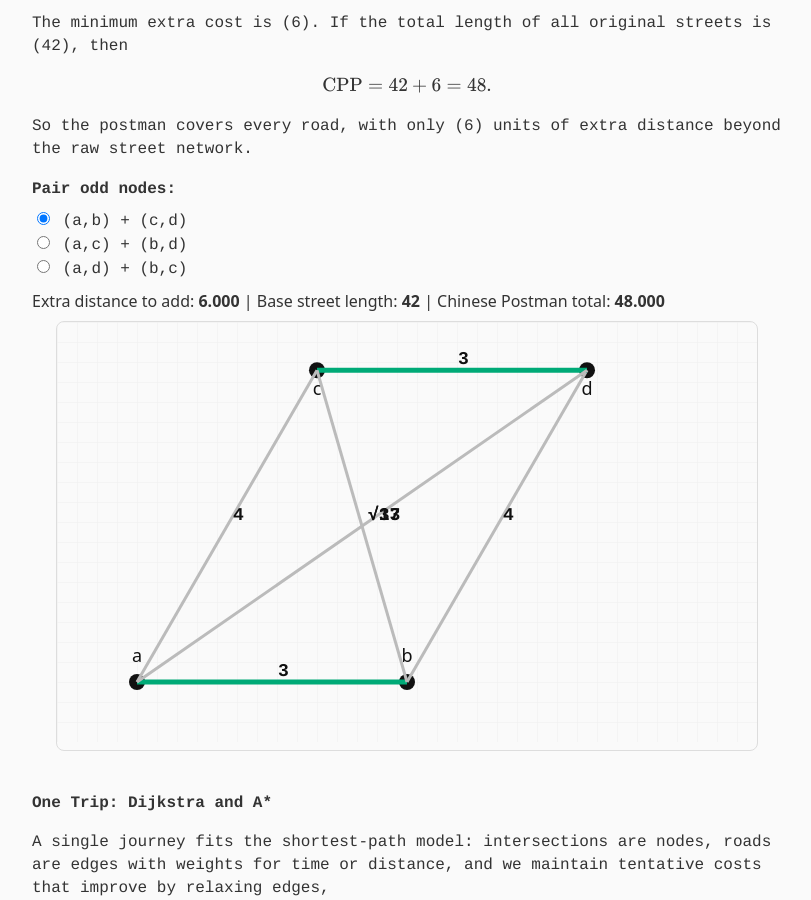
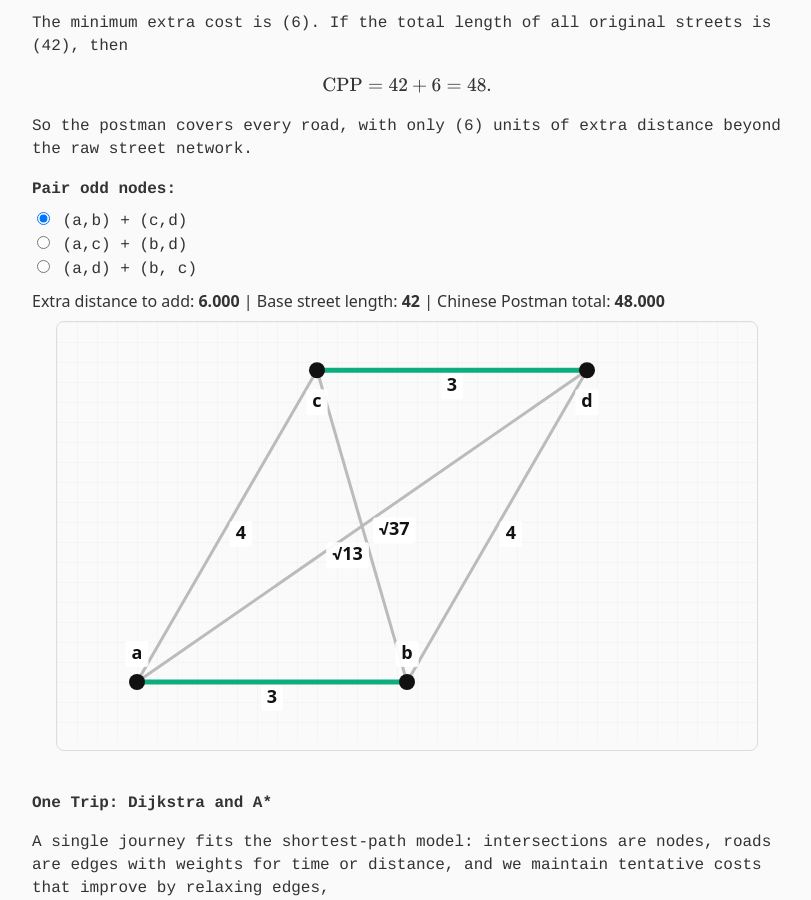
Before and after one commit to gcol33/blog, a Jekyll site: the page built from _posts/2025-09-12-the-map-always-knows.md, in a window 1280 px wide and 900 px high, scrolled down 1638 px. Shown: the whole window, without its empty margins (233-1044 px from the left). Built offline with Jekyll 4.4.1, drawn with Linux system fonts in a browser that asks for light colours; part of the change alters nothing that is shown.

Commit message:
update blog post

```diff
--- a/_posts/2025-09-12-the-map-always-knows.md
+++ b/_posts/2025-09-12-the-map-always-knows.md
@@ -59,13 +59,13 @@ $$
 
 So the postman covers every road, with only \(6\) units of extra distance beyond the raw street network.
 
-<!-- CPP Worked Example — wide parallelogram (scaled to fit) -->
+<!-- CPP Worked Example — wide parallelogram (scaled to fit, no label overlap) -->
 <div id="cpp-visual" style="margin:1rem 0;">
   <div class="cpp-controls" style="margin-bottom:0.5rem;">
     <strong style="display:block;margin-bottom:0.5rem;">Pair odd nodes:</strong>
     <div><label><input type="radio" name="cpp-pair" value="ab-cd" checked> (a,b) + (c,d)</label></div>
     <div><label><input type="radio" name="cpp-pair" value="ac-bd"> (a,c) + (b,d)</label></div>
-    <div><label><input type="radio" name="cpp-pair" value="ad-bc"> (a,d) + (b,c)</label></div>
+    <div><label><input type="radio" name="cpp-pair" value="ad-bc"> (a,d) + (b, c)</label></div>
   </div>
 
   <div class="cpp-summary" style="font-family:system-ui,Segoe UI,Roboto,Helvetica,Arial,sans-serif;margin-bottom:0.5rem;">
@@ -77,83 +77,182 @@ So the postman covers every road, with only \(6\) units of extra distance beyond
   <div class="cpp-svgwrap" style="max-width:700px;margin:auto;border:1px solid #ddd;border-radius:8px;overflow:hidden;">
     <svg id="cpp-svg" viewBox="0 0 700 420" width="100%" height="auto" aria-labelledby="cpp-title cpp-desc" role="img">
       <title id="cpp-title">Parallelogram layout: sides 3 and 4 at 60°, diagonals √37 and √13</title>
-      <desc id="cpp-desc">Nodes a,b on top; c,d below. Selecting a pairing highlights edges and updates extra cost.</desc>
+      <desc id="cpp-desc">Interactive CPP matching on a slanted 3×4 parallelogram. Distances are Euclidean.</desc>
 
       <defs>
         <pattern id="grid" width="20" height="20" patternUnits="userSpaceOnUse">
           <path d="M20 0 L0 0 0 20" fill="none" stroke="#eee" stroke-width="1"/>
         </pattern>
       </defs>
+
       <rect x="0" y="0" width="100%" height="100%" fill="url(#grid)"></rect>
 
-      <g id="nodes" fill="#111" font-family="system-ui,Segoe UI,Roboto,Helvetica,Arial,sans-serif" font-size="18">
-        <circle id="n-a" r="8"></circle><text id="t-a" text-anchor="middle">a</text>
-        <circle id="n-b" r="8"></circle><text id="t-b" text-anchor="middle">b</text>
-        <circle id="n-c" r="8"></circle><text id="t-c" text-anchor="middle">c</text>
-        <circle id="n-d" r="8"></circle><text id="t-d" text-anchor="middle">d</text>
+      <!-- Edges -->
+      <g id="edges" stroke="#bbb" stroke-width="3">
+        <line id="e-ab" />
+        <line id="e-ac" />
+        <line id="e-bd" />
+        <line id="e-cd" />
+        <line id="e-ad" />
+        <line id="e-bc" />
       </g>
 
-      <g id="edges" stroke="#bbb" stroke-width="3">
-        <line id="e-ab" /><line id="e-ac" /><line id="e-bd" />
-        <line id="e-cd" /><line id="e-ad" /><line id="e-bc" />
+      <!-- Edge labels (JS adds text + white backplates) -->
+      <g id="labels"></g>
+
+      <!-- Nodes -->
+      <g id="nodes">
+        <circle id="n-a" r="8" fill="#111"></circle>
+        <circle id="n-b" r="8" fill="#111"></circle>
+        <circle id="n-c" r="8" fill="#111"></circle>
+        <circle id="n-d" r="8" fill="#111"></circle>
       </g>
 
-      <g id="labels" fill="#111" font-size="18" font-weight="bold"></g>
+      <!-- Node labels (JS adds text + white backplates) -->
+      <g id="node-labels"></g>
     </svg>
   </div>
 </div>
 
 <script>
 (function(){
-  const SQRT3=Math.sqrt(3);
-  const W={a:{X:0,Y:0}, b:{X:3,Y:0}, c:{X:2,Y:2*SQRT3}, d:{X:5,Y:2*SQRT3}};
-  const s=90, x0=80, y0=360; // smaller scale, larger margin
-  function map(P){return {x:x0+s*P.X,y:y0-s*P.Y};}
-  function dist(P,Q){const dx=P.X-Q.X,dy=P.Y-Q.Y;return Math.hypot(dx,dy);}
+  // --- Geometry: parallelogram with sides 3 and 4 at 60° ---
+  const SQRT3 = Math.sqrt(3);
+  const W = {
+    a:{X:0, Y:0},
+    b:{X:3, Y:0},
+    c:{X:2, Y:2*SQRT3},
+    d:{X:5, Y:2*SQRT3}
+  };
 
-  [['a','n-a','t-a',-20],['b','n-b','t-b',-20],['c','n-c','t-c',25],['d','n-d','t-d',25]]
-    .forEach(([k,cid,tid,ty])=>{
-      const p=map(W[k]);
-      document.getElementById(cid).setAttribute('cx',p.x);
-      document.getElementById(cid).setAttribute('cy',p.y);
-      const t=document.getElementById(tid);
-      t.setAttribute('x',p.x);t.setAttribute('y',p.y+ty);
+  // --- Mapping (scaled to fit 700×420 nicely) ---
+  const s = 90, x0 = 80, y0 = 360;               // scale and margins
+  function map(P){ return { x: x0 + s*P.X, y: y0 - s*P.Y }; }
+  function dist(P,Q){ const dx=P.X-Q.X, dy=P.Y-Q.Y; return Math.hypot(dx,dy); }
+
+  // --- Place nodes ---
+  ['a','b','c','d'].forEach(k=>{
+    const p = map(W[k]);
+    const el = document.getElementById('n-'+k);
+    el.setAttribute('cx', p.x);
+    el.setAttribute('cy', p.y);
+  });
+
+  // --- Helper: add centered text with a white rounded backplate ---
+  function addTextWithBg(parent, x, y, text, fontSize=18, weight='700'){
+    const g = document.createElementNS('http://www.w3.org/2000/svg','g');
+    const t = document.createElementNS('http://www.w3.org/2000/svg','text');
+    t.setAttribute('x', x); t.setAttribute('y', y);
+    t.setAttribute('font-size', fontSize);
+    t.setAttribute('font-weight', weight);
+    t.setAttribute('font-family', 'system-ui,Segoe UI,Roboto,Helvetica,Arial,sans-serif');
+    t.setAttribute('fill', '#111');
+    t.setAttribute('text-anchor', 'middle');
+    t.setAttribute('dominant-baseline', 'middle');
+    t.textContent = text;
+
+    // Append text first to measure
+    parent.appendChild(t);
+    const w = t.getComputedTextLength();
+    const h = fontSize;
+    const padX = 6, padY = 4;
+
+    const r = document.createElementNS('http://www.w3.org/2000/svg','rect');
+    r.setAttribute('x', x - w/2 - padX);
+    r.setAttribute('y', y - h/2 - padY);
+    r.setAttribute('width', w + 2*padX);
+    r.setAttribute('height', h + 2*padY);
+    r.setAttribute('fill', '#fff');
+    r.setAttribute('opacity', '0.93');
+    r.setAttribute('rx', '3');
+
+    parent.insertBefore(r, t); // backplate behind text
+    return {g, t, r};
+  }
+
+  // --- Build edges + labels with controlled offsets (no overlaps) ---
+  // opts: { k: perpendicular offset px, t: along-edge offset px, side: +1 or -1 }
+  function setEdge(id, u, v, label, opts={}){
+    const U = map(W[u]), V = map(W[v]);
+    const e = document.getElementById(id);
+    e.setAttribute('x1', U.x); e.setAttribute('y1', U.y);
+    e.setAttribute('x2', V.x); e.setAttribute('y2', V.y);
+    e.dataset.weight = dist(W[u], W[v]);
+
+    // Edge geometry
+    const dx = V.x - U.x, dy = V.y - U.y;
+    const len = Math.hypot(dx, dy) || 1;
+    const tx = dx/len, ty = dy/len; // unit tangent
+    const nx = -ty,   ny = tx;      // unit normal
+
+    const k = (opts.k ?? 20);
+    const t = (opts.t ??  0);
+    const side = (opts.side ?? 1);
+
+    const mx = (U.x + V.x)/2, my = (U.y + V.y)/2;
+    const lx = mx + side*k*nx + t*tx;
+    const ly = my + side*k*ny + t*ty;
+
+    addTextWithBg(document.getElementById('labels'), lx, ly, label, 18, '700');
+  }
+
+  // Sides
+  setEdge('e-ab','a','b','3',   { k:16, t:  0, side:  1 });
+  setEdge('e-cd','c','d','3',   { k:16, t:  0, side:  1 });
+  setEdge('e-ac','a','c','4',   { k:16, t:  0, side:  1 });
+  setEdge('e-bd','b','d','4',   { k:16, t:  0, side:  1 });
+
+  // Diagonals — opposite sides + along-edge nudges so they never meet
+  setEdge('e-ad','a','d','√37', { k:22, t: 24, side:  1 });
+  setEdge('e-bc','b','c','√13', { k:22, t:-24, side: -1 });
+
+  // --- Node labels (a, b, c, d) with backplates + offsets so they avoid edges ---
+  (function placeNodeLabels(){
+    const NL = document.getElementById('node-labels');
+    const cfg = {
+      a: {dx: 0, dy: -28, text: 'a'},
+      b: {dx: 0, dy: -28, text: 'b'},
+      c: {dx: 0, dy:  32, text: 'c'},
+      d: {dx: 0, dy:  32, text: 'd'}
+    };
+    ['a','b','c','d'].forEach(k=>{
+      const nEl = document.getElementById('n-'+k);
+      const x = parseFloat(nEl.getAttribute('cx')) + cfg[k].dx;
+      const y = parseFloat(nEl.getAttribute('cy')) + cfg[k].dy;
+      addTextWithBg(NL, x, y, cfg[k].text, 18, '700');
     });
+  })();
 
-  function setLine(id,u,v,label){
-    const U=map(W[u]),V=map(W[v]);
-    const e=document.getElementById(id);
-    e.setAttribute('x1',U.x);e.setAttribute('y1',U.y);
-    e.setAttribute('x2',V.x);e.setAttribute('y2',V.y);
-    e.dataset.weight=dist(W[u],W[v]);
-    const mx=(U.x+V.x)/2,my=(U.y+V.y)/2;
-    const t=document.createElementNS('http://www.w3.org/2000/svg','text');
-    t.setAttribute('x',mx+6);t.setAttribute('y',my-6);
-    t.textContent=label;document.getElementById('labels').appendChild(t);
+  // --- Highlight + summary ---
+  const accent = '#0a7', base = 42;
+  function resetEdges(){
+    document.querySelectorAll('#edges line').forEach(e=>{
+      e.setAttribute('stroke', '#bbb');
+      e.setAttribute('stroke-width', 3);
+      e.setAttribute('opacity', 1);
+    });
   }
-  setLine('e-ab','a','b','3');
-  setLine('e-cd','c','d','3');
-  setLine('e-ac','a','c','4');
-  setLine('e-bd','b','d','4');
-  setLine('e-ad','a','d','√37');
-  setLine('e-bc','b','c','√13');
-
-  const accent='#0a7',base=42;
-  function reset(){document.querySelectorAll('#edges line').forEach(e=>{e.setAttribute('stroke','#bbb');e.setAttribute('stroke-width',3);});}
-  function mark(id){const e=document.getElementById(id);e.setAttribute('stroke',accent);e.setAttribute('stroke-width',5);return +e.dataset.weight;}
+  function mark(id){
+    const e = document.getElementById(id);
+    e.setAttribute('stroke', accent);
+    e.setAttribute('stroke-width', 5);
+    e.setAttribute('opacity', 0.95);
+    return +e.dataset.weight;
+  }
   function update(){
-    reset();let extra=0,val=document.querySelector('input[name="cpp-pair"]:checked').value;
-    if(val==='ab-cd')extra=mark('e-ab')+mark('e-cd');
-    if(val==='ac-bd')extra=mark('e-ac')+mark('e-bd');
-    if(val==='ad-bc')extra=mark('e-ad')+mark('e-bc');
-    document.getElementById('cpp-extra').textContent=extra.toFixed(3);
-    document.getElementById('cpp-total').textContent=(base+extra).toFixed(3);
+    resetEdges();
+    const val = document.querySelector('input[name="cpp-pair"]:checked').value;
+    let extra = 0;
+    if (val==='ab-cd') extra = mark('e-ab') + mark('e-cd');     // 3 + 3 = 6
+    if (val==='ac-bd') extra = mark('e-ac') + mark('e-bd');     // 4 + 4 = 8
+    if (val==='ad-bc') extra = mark('e-ad') + mark('e-bc');     // √37 + √13
+    document.getElementById('cpp-extra').textContent = extra.toFixed(3);
+    document.getElementById('cpp-total').textContent = (base + extra).toFixed(3);
   }
-  document.querySelectorAll('input[name="cpp-pair"]').forEach(el=>el.addEventListener('change',update));
+  document.querySelectorAll('input[name="cpp-pair"]').forEach(el=>el.addEventListener('change', update));
   update();
 })();
 </script>
-
 
 
 
```
